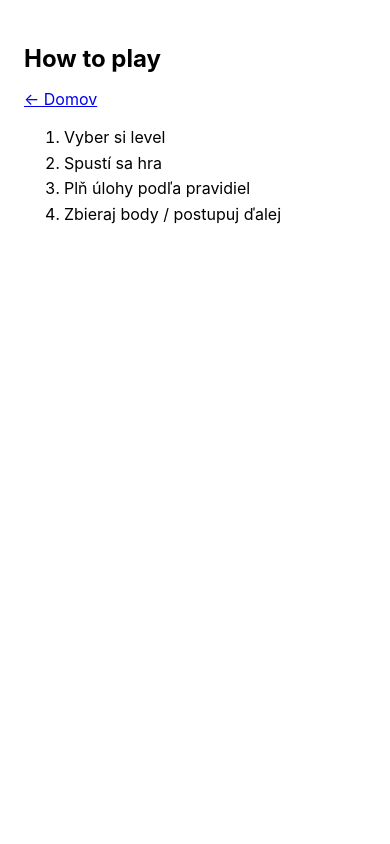
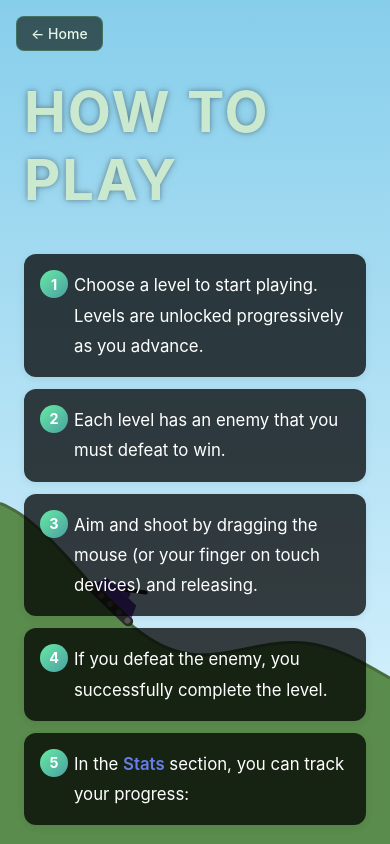
Before and after one commit to hoffmennn/tanks-game, a Vue app: page /how-to-play in a window 390 px wide. Built offline with nearby package versions, Linux system fonts and the light colour scheme.

Commit message:
animacia na vsetkych views, doplnena sekcia how to play

```diff
--- a/src/App.vue
+++ b/src/App.vue
@@ -1,8 +1,20 @@
-<script setup></script>
+<template>
+  <CanvasBackground :active="showBackground" />
 
-<template>
-  <RouterView />
+  <div class="app-content">
+    <RouterView />
+  </div>
+
 </template>
 
+<script setup>
+import { computed } from 'vue'
+import { useRoute } from 'vue-router'
+import CanvasBackground from '@/components/CanvasBackground.vue'
 
-<style scoped></style>
+const route = useRoute()
+
+const showBackground = computed(() => {
+  return route.name !== 'game'
+})
+</script>
--- a/src/components/CanvasBackground.vue
+++ b/src/components/CanvasBackground.vue
@@ -3,14 +3,22 @@
 </template>
 
 <script setup>
-import { onMounted, onUnmounted, ref } from 'vue'
+import { onMounted, onUnmounted, ref, watch } from 'vue'
+
+
+const props = defineProps({
+  active: {
+    type: Boolean,
+    default: true
+  }
+})
 
 const canvas = ref(null)
 let ctx
 let animationId
 let spawnInterval
 
-// ====== PÔVODNÝ KÓD (ZACHOVANÝ) ======
+
 
 const TERRAIN_COLOR = '#5A8C4D'
 const TANK_WIDTH = 60
@@ -20,6 +28,18 @@ const colors = ['#2E7D32', '#1976D2', '#C62828', '#F57C00', '#5E35B1', '#00796B'
 let GROUND_Y
 let terrain = []
 let tanks = []
+
+
+watch(
+  () => props.active,
+  (isActive) => {
+    if (isActive) {
+      gameLoop()
+    } else {
+      cancelAnimationFrame(animationId)
+    }
+  }
+)
 
 function generateTerrain() {
   terrain = []
@@ -165,6 +185,8 @@ function draw() {
 }
 
 function gameLoop() {
+  if (!props.active) return
+
   updateTanks()
   draw()
   animationId = requestAnimationFrame(gameLoop)
@@ -197,7 +219,7 @@ onUnmounted(() => {
 })
 </script>
 
-<style scoped>
+<style>
 .bg-canvas {
   position: fixed;
   inset: 0;
@@ -205,7 +227,7 @@ onUnmounted(() => {
   height: 100vh;
   z-index: 0;
   background: linear-gradient(to bottom, #87CEEB 0%, #E0F6FF 100%);
-  background: linear-gradient(#135874 0%, #003146 100%);
+  /*background: linear-gradient(#135874 0%, #003146 100%);
   /* Juraj zmenil pre bolest oci, ak sa nepaci dame naspat alebo upravime*/
 }
 </style>
--- a/src/components/HomeButton.vue
+++ b/src/components/HomeButton.vue
@@ -1,3 +1,62 @@
 <template>
-  <RouterLink to="/" class="home-btn">← Domov</RouterLink>
+  <RouterLink to="/" class="home-btn">← Home</RouterLink>
 </template>
+
+
+<style>
+  .home-btn {
+  position: absolute;
+  top: 24px;
+  left: 24px;
+  z-index: 2;
+
+  padding: 10px 18px;
+
+  background: rgba(10, 20, 15, 0.65);
+  backdrop-filter: blur(6px);
+
+  border: 1px solid rgba(80, 140, 100, 0.5);
+  border-radius: 8px;
+
+  color: #e8f5e9;
+  font-size: 15px;
+  font-weight: 500;
+  text-decoration: none;
+
+  transition:
+    background 0.25s ease,
+    border-color 0.25s ease,
+    transform 0.15s ease,
+    box-shadow 0.25s ease;
+}
+
+.home-btn:hover {
+  background: rgba(20, 40, 30, 0.85);
+  border-color: #64ffda;
+
+  transform: translateX(-2px);
+
+  box-shadow:
+    0 6px 16px rgba(0, 0, 0, 0.45),
+    0 0 12px rgba(100, 255, 218, 0.25);
+}
+
+.home-btn.router-link-active {
+  background: rgba(20, 60, 45, 0.9);
+  border-color: #4dd0e1;
+
+  box-shadow:
+    0 0 14px rgba(77, 208, 225, 0.35);
+}
+
+/* MOBILE */
+@media (max-width: 600px) {
+  .home-btn {
+    top: 16px;
+    left: 16px;
+    font-size: 14px;
+    padding: 8px 14px;
+  }
+}
+
+</style>
--- a/src/router/index.js
+++ b/src/router/index.js
@@ -11,7 +11,7 @@ const routes = [
   { path: "/levels", component: Levels },
   { path: "/how-to-play", component: HowToPlay },
   { path: "/stats", component: Stats },
-  { path: "/game", component: Game }
+  { path: "/game", name: 'game', component: Game }
 ]
 
 export default createRouter({
--- a/src/styles/main.css
+++ b/src/styles/main.css
@@ -9,6 +9,22 @@ body {
   font-family: 'Inter', system-ui, sans-serif;
 }
 
-section {
-    z-index: 5;
+
+.app-content {
+  position: relative;
+  z-index: 10;
+  min-height: 100vh;
 }
+
+h1 {
+  font-size: 56px;
+  margin-bottom: 40px;
+  letter-spacing: 2px;
+  text-transform: uppercase;
+
+  text-shadow:
+    0 0 5px rgba(0, 0, 0, 0.297),
+    0 0 10px rgba(0, 0, 0, 0.182);
+  color: #cbe9ce;
+  /* Juraj zmenil, predtym bolo default */
+}
--- a/src/views/HowToPlay.vue
+++ b/src/views/HowToPlay.vue
@@ -1,36 +1,98 @@
 <script setup>
   import HomeButton from '@/components/HomeButton.vue'
 </script>
-
 <template>
   <section class="how-to-play">
     <h1>How to play</h1>
 
-
     <HomeButton />
 
+    <ul class="instructions-list">
+      <li>Choose a level to start playing. Levels are unlocked progressively as you advance.</li>
+      <li>Each level has an enemy that you must defeat to win.</li>
+      <li>Aim and shoot by dragging the mouse (or your finger on touch devices) and releasing.</li>
+      <li>If you defeat the enemy, you successfully complete the level.</li>
+      <li>
+        In the <strong>Stats</strong> section, you can track your progress:
+      </li>
+    </ul>
 
-    <ol>
-      <li>Vyber si level</li>
-      <li>Spustí sa hra</li>
-      <li>Plň úlohy podľa pravidiel</li>
-      <li>Zbieraj body / postupuj ďalej</li>
-    </ol>
   </section>
 </template>
 
 <style scoped>
 .how-to-play {
-  max-width: 600px;
+  max-width: 700px;
   margin: 0 auto;
-  padding: 24px;
+  padding: 32px 24px;
 }
 
-h1 {
-  margin-bottom: 16px;
+.instructions-list {
+  line-height: 1.8;
+  font-size: 1.05rem;
+  color: #ffffff;
+  list-style: none;
+  padding: 0;
+  counter-reset: step-counter;
 }
 
-ol {
-  line-height: 1.6;
+.instructions-list > li {
+  position: relative;
+  padding: 16px 20px 16px 50px;
+  margin-bottom: 12px;
+  background: rgba(0, 0, 0, 0.75);
+  border-radius: 12px;
+  box-shadow: 0 2px 8px rgba(0, 0, 0, 0.08);
+  transition: transform 0.2s, box-shadow 0.2s;
+  counter-increment: step-counter;
+}
+
+.instructions-list > li::before {
+  content: counter(step-counter);
+  position: absolute;
+  left: 16px;
+  top: 16px;
+  width: 28px;
+  height: 28px;
+  background: linear-gradient(135deg, #66eaa4 0%, #4ba0a2 100%);
+  color: white;
+  border-radius: 50%;
+  display: flex;
+  align-items: center;
+  justify-content: center;
+  font-weight: bold;
+  font-size: 0.9rem;
+}
+
+.instructions-list > li:hover {
+  transform: translateY(-2px);
+  box-shadow: 0 4px 12px rgba(0, 0, 0, 0.12);
+}
+
+strong {
+  color: #667eea;
+  font-weight: 600;
+}
+
+.sub-list {
+  margin-top: 12px;
+  margin-left: 0;
+  padding-left: 0;
+  list-style: none;
+}
+
+.sub-list li {
+  position: relative;
+  padding: 8px 0 8px 28px;
+  color: #546e7a;
+  font-size: 0.95rem;
+}
+
+.sub-list li::before {
+  content: "→";
+  position: absolute;
+  left: 8px;
+  color: #667eea;
+  font-weight: bold;
 }
 </style>
--- a/src/views/Landing.vue
+++ b/src/views/Landing.vue
@@ -1,6 +1,6 @@
 <template>
   <section class="landing">
-    <CanvasBackground />
+
 
     <div class="content">
       <h1>Tanks</h1>
@@ -15,9 +15,6 @@
   </section>
 </template>
 
-<script setup>
-import CanvasBackground from '@/components/CanvasBackground.vue'
-</script>
 
 <style scoped>
 .landing {
@@ -39,18 +36,6 @@ import CanvasBackground from '@/components/CanvasBackground.vue'
   color: #e8f5e9;
 }
 
-h1 {
-  font-size: 56px;
-  margin-bottom: 40px;
-  letter-spacing: 2px;
-  text-transform: uppercase;
-
-  text-shadow:
-    0 0 5px rgba(0, 0, 0, 0.297),
-    0 0 10px rgba(0, 0, 0, 0.182);
-  color: #cbe9ce;
-  /* Juraj zmenil, predtym bolo default */
-}
 
 .menu {
   display: flex;
```
